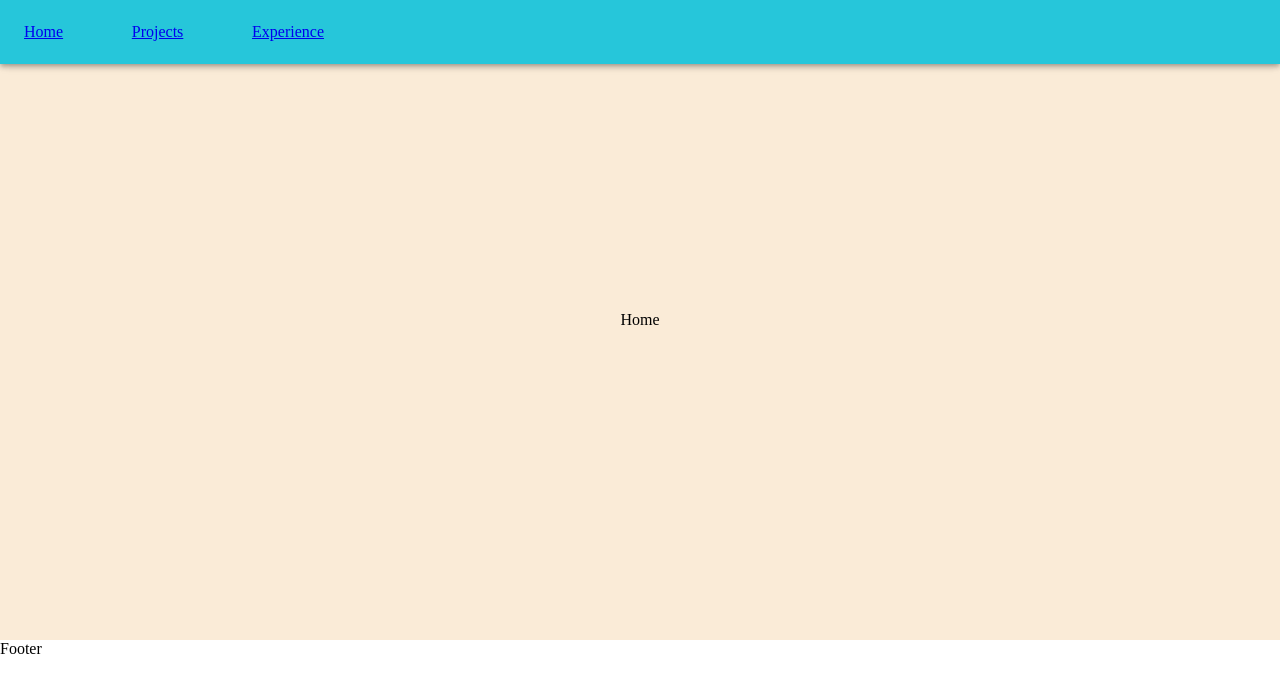
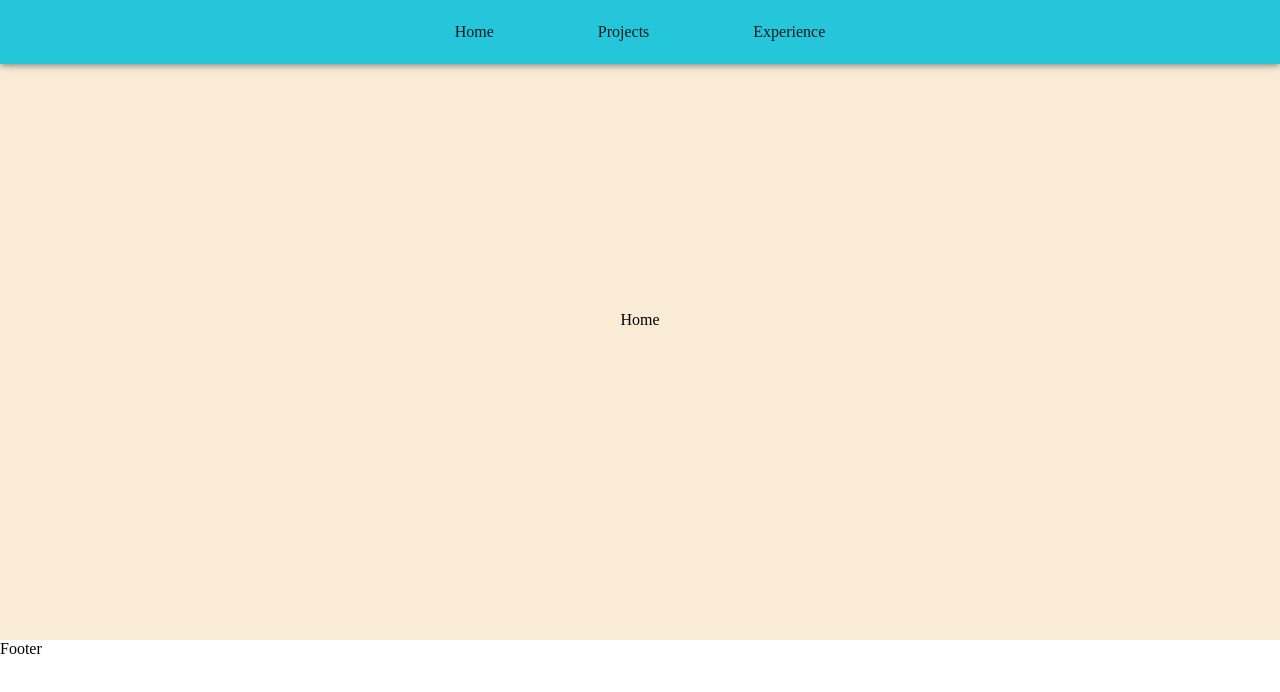
Before and after one commit to yuxianxu/new-portfolio-yx-react, a React (Create React App) app: page / in a window 1280 px wide. Shown: the top 692 px of the page. Built offline with nearby package versions, Linux system fonts and the light colour scheme.

Commit message:
Update menu bar

```diff
--- a/src/components/Header.js
+++ b/src/components/Header.js
@@ -1,9 +1,19 @@
-import { AppBar, Box, Drawer, IconButton, Toolbar } from '@mui/material';
+import {
+  AppBar,
+  Box,
+  Divider,
+  Drawer,
+  IconButton,
+  List,
+  ListItemButton,
+  Toolbar,
+} from '@mui/material';
 import React, { useState } from 'react';
 import { Link } from 'react-router-dom';
 import MenuIcon from '@mui/icons-material/Menu';
 
-function Header() {
+function Header(props) {
+  const { window } = props;
   const [mobileOpen, setMobileOpen] = useState(false);
 
   const handleDrawerToggle = () => {
@@ -25,14 +35,15 @@ function Header() {
           <Box
             sx={{
               display: { xs: 'none', sm: 'flex' },
-              justifyContent: 'space-between',
-              minWidth: 300,
-              maxWidth: 500,
+              justifyContent: 'center',
+              marginLeft: 'auto',
+              marginRight: 'auto',
+              gap: 9,
             }}
           >
-            <Link to="/">Home</Link>
-            <Link to="/projects">Projects</Link>
-            <Link to="/experience">Experience</Link>
+            <ListItemButton to="/">Home</ListItemButton>
+            <ListItemButton to="/projects">Projects</ListItemButton>
+            <ListItemButton to="/experience">Experience</ListItemButton>
           </Box>
         </Toolbar>
       </AppBar>
@@ -41,11 +52,36 @@ function Header() {
           variant="temporary"
           open={mobileOpen}
           onClose={handleDrawerToggle}
+          ModalProps={{
+            keepMounted: true,
+          }}
+          sx={{
+            display: { xs: 'flex', sm: 'none' },
+            flexDirection: 'column',
+            '.& .MuiDrawer-paper': {
+              boxSizing: 'border-box',
+              // width: drawerWidth,
+            },
+          }}
         >
-          <Box onClick={handleDrawerToggle}>
-            <Link to="/">Home</Link>
-            <Link to="/projects">Projects</Link>
-            <Link to="/experience">Experience</Link>
+          <Box
+            onClick={handleDrawerToggle}
+            sx={{
+              textAlign: 'center',
+              display: { xs: 'flex', sm: 'none' },
+              flexDirection: 'column',
+              gap: 2,
+              paddingTop: 5,
+              paddingBottom: 5,
+              height: '100%',
+            }}
+          >
+            <Divider />
+            <List>
+              <ListItemButton to="/">Home</ListItemButton>
+              <ListItemButton to="/projects">Projects</ListItemButton>
+              <ListItemButton to="/experience">Experience</ListItemButton>
+            </List>
           </Box>
         </Drawer>
       </Box>
```
